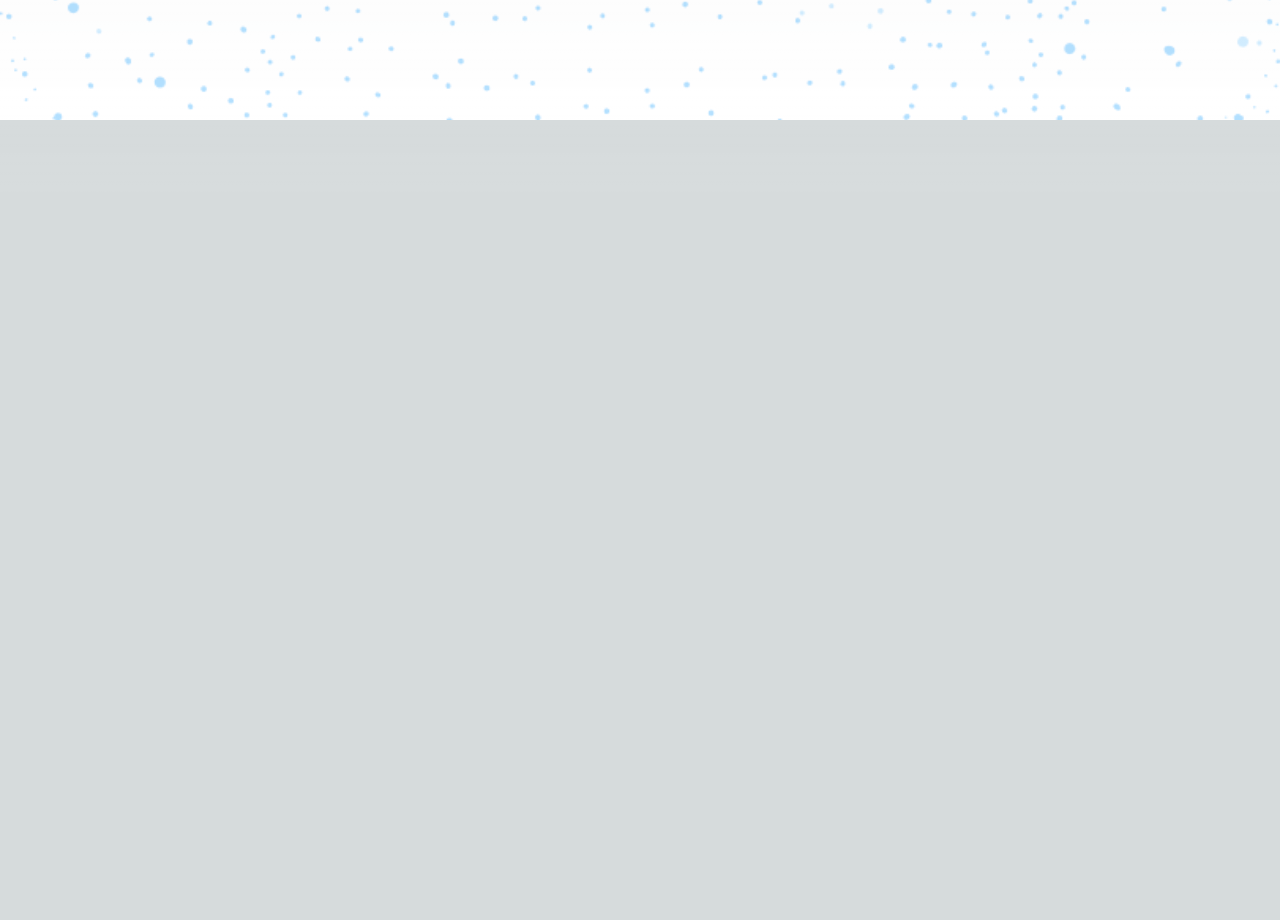
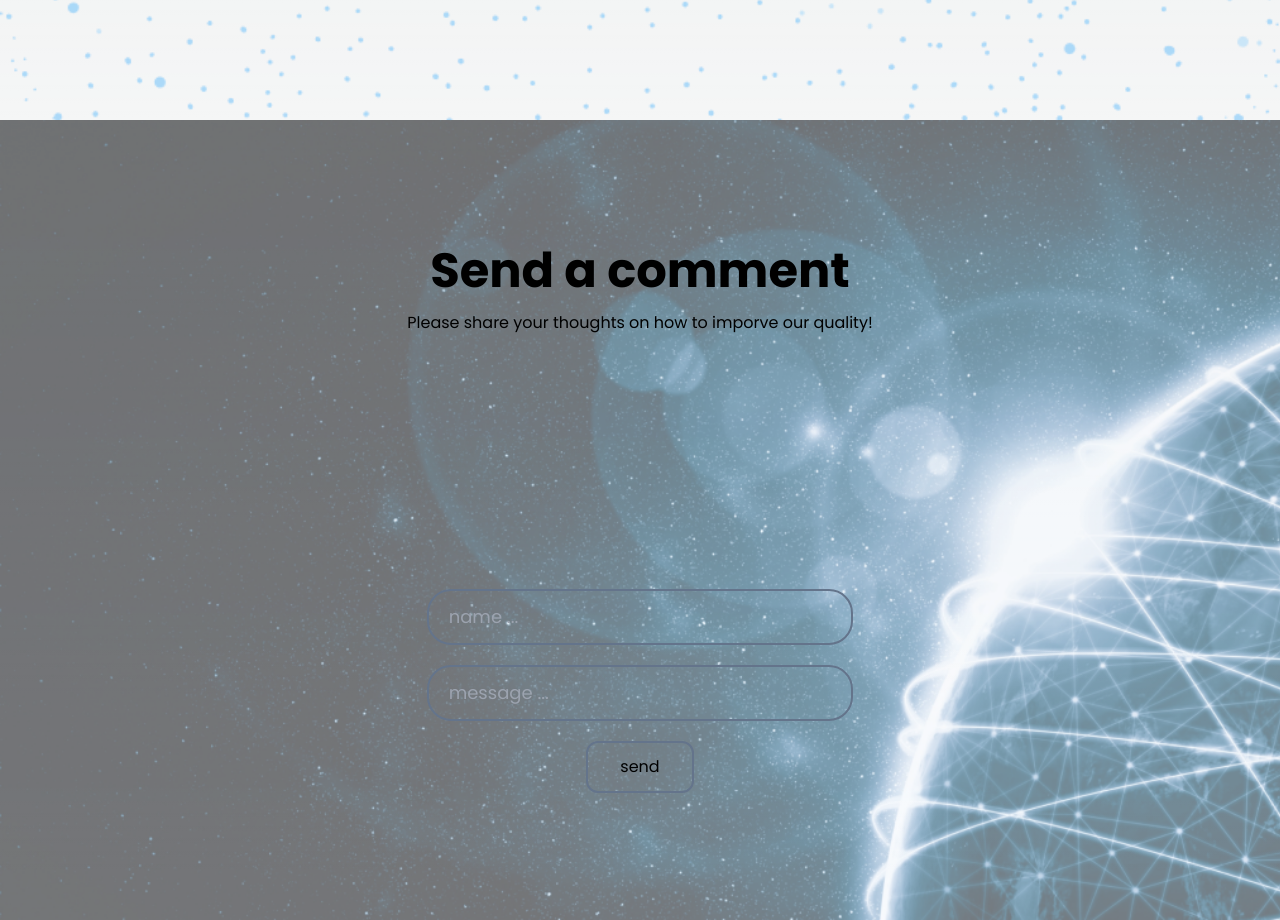
Before and after one commit to ManitorDev/venn-diagram, a Next.js app: page / in a window 1280 px wide. Shown: the part 2280-3200 px from the top of the page. Before the commit the page ends 2472 px from the top, so only its background shows below. Built offline with nearby package versions, Linux system fonts and the light colour scheme.

Commit message:
"Updated package.json dependencies, added scroll-behavior to globals.css, and added SendComment component to page.tsx"

```diff
--- a/package.json
+++ b/package.json
@@ -10,13 +10,15 @@
   },
   "dependencies": {
     "@reduxjs/toolkit": "^2.2.6",
+    "formik": "^2.4.6",
     "gsap": "^3.12.5",
     "next": "14.2.4",
     "react": "^18",
     "react-dom": "^18",
     "react-icons": "^5.2.1",
     "react-redux": "^9.1.2",
-    "redux": "^5.0.1"
+    "redux": "^5.0.1",
+    "yup": "^1.4.0"
   },
   "devDependencies": {
     "@types/node": "^20",
--- a/src/app/globals.css
+++ b/src/app/globals.css
@@ -20,6 +20,7 @@
 body {
   color: rgb(var(--foreground-rgb));
   font-family: "Poppins", sans-serif;
+  scroll-behavior: smooth;
   background: linear-gradient(
       to bottom,
       transparent,
--- a/src/app/page.tsx
+++ b/src/app/page.tsx
@@ -2,6 +2,7 @@ import SectionHero from "@/components/sectionHero";
 import Image from "next/image";
 import WhatVennSection from "../components/whatVennSection";
 import VennDesc from "@/components/venn-desc";
+import SendComment from "@/components/sendFeedback";
 
 export default function Home() {
   return (
@@ -9,6 +10,7 @@ export default function Home() {
       <SectionHero />
       <WhatVennSection />
       <VennDesc />
+      <SendComment />
     </main>
   );
 }
--- /dev/null
+++ b/src/components/sendFeedback/index.tsx
@@ -0,0 +1,44 @@
+"use client";
+import { Form, Field, Formik } from "formik";
+import styles from "@/styles/sendComment/style.module.css";
+
+type Values = {
+  name: string;
+  msg: string;
+};
+
+const SendComment = () => {
+  const handleSubmit = ({ msg, name }: Values) => {
+    console.log("submitted");
+  };
+
+  return (
+    <div className={`${styles.container}`}>
+      <div className="flex flex-col justify-center items-center gap-4">
+        <span className="text-5xl font-bold">Send a comment</span>
+        <span>Please share your thoughts on how to imporve our quality!</span>
+      </div>
+      <Formik initialValues={{ name: "", msg: "" }} onSubmit={handleSubmit}>
+        <Form className="flex flex-col justify-center items-center gap-5 w-full">
+          <Field
+            className={`${styles.input}`}
+            placeholder="name ..."
+            name="name"
+            type="text"
+          />
+          <Field
+            className={`${styles.input}`}
+            placeholder="message ..."
+            name="msg"
+            type="text"
+          />
+          <button className={`${styles.btn}`} type="submit">
+            send
+          </button>
+        </Form>
+      </Formik>
+    </div>
+  );
+};
+
+export default SendComment;
--- /dev/null
+++ b/src/styles/sendComment/style.module.css
@@ -0,0 +1,15 @@
+.container {
+  @apply h-screen w-full flex flex-col justify-around items-center;
+  background-image: url(/images/send-comment.png);
+  object-fit: cover;
+  background-repeat: no-repeat;
+  background-size: cover;
+}
+
+.input {
+  @apply bg-transparent text-sm md:text-lg px-5 py-3 w-full md:w-1/2 lg:w-1/3 rounded-3xl mx-auto border-2 border-slate-500;
+}
+
+.btn {
+  @apply px-8 py-3 border-2 border-slate-500 rounded-xl hover:bg-slate-200 hover:text-black transition-all duration-300;
+}
```
Also changed, not shown: public/images/send-comment.png (added).
